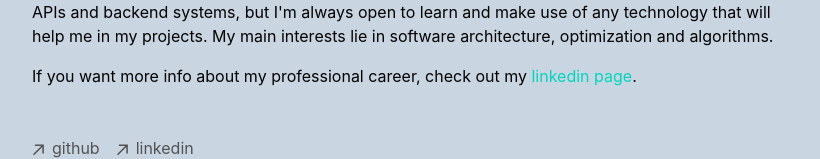
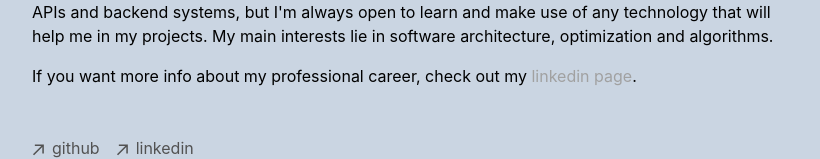
Before and after one commit to ksalk/ksalk.github.io, a Next.js app: page /about in a window 1280 px wide. Shown: the part 292-451 px from the top of the page, without its empty margins (224-1044 px from the left). Built offline with nearby package versions, Linux system fonts and the light colour scheme.

Commit message:
Fix styling on light mode

```diff
--- a/app/about/page.tsx
+++ b/app/about/page.tsx
@@ -24,7 +24,7 @@ export default function Page() {
         {`If you want more info about my professional career, check out my `}
         <Link
           href="https://www.linkedin.com/in/konrad-salkowski/"
-          className='text-teal-400'>
+          className='text-neutral-400 dark:text-teal-400'>
           linkedin page
         </Link>
         {`.`}
```
